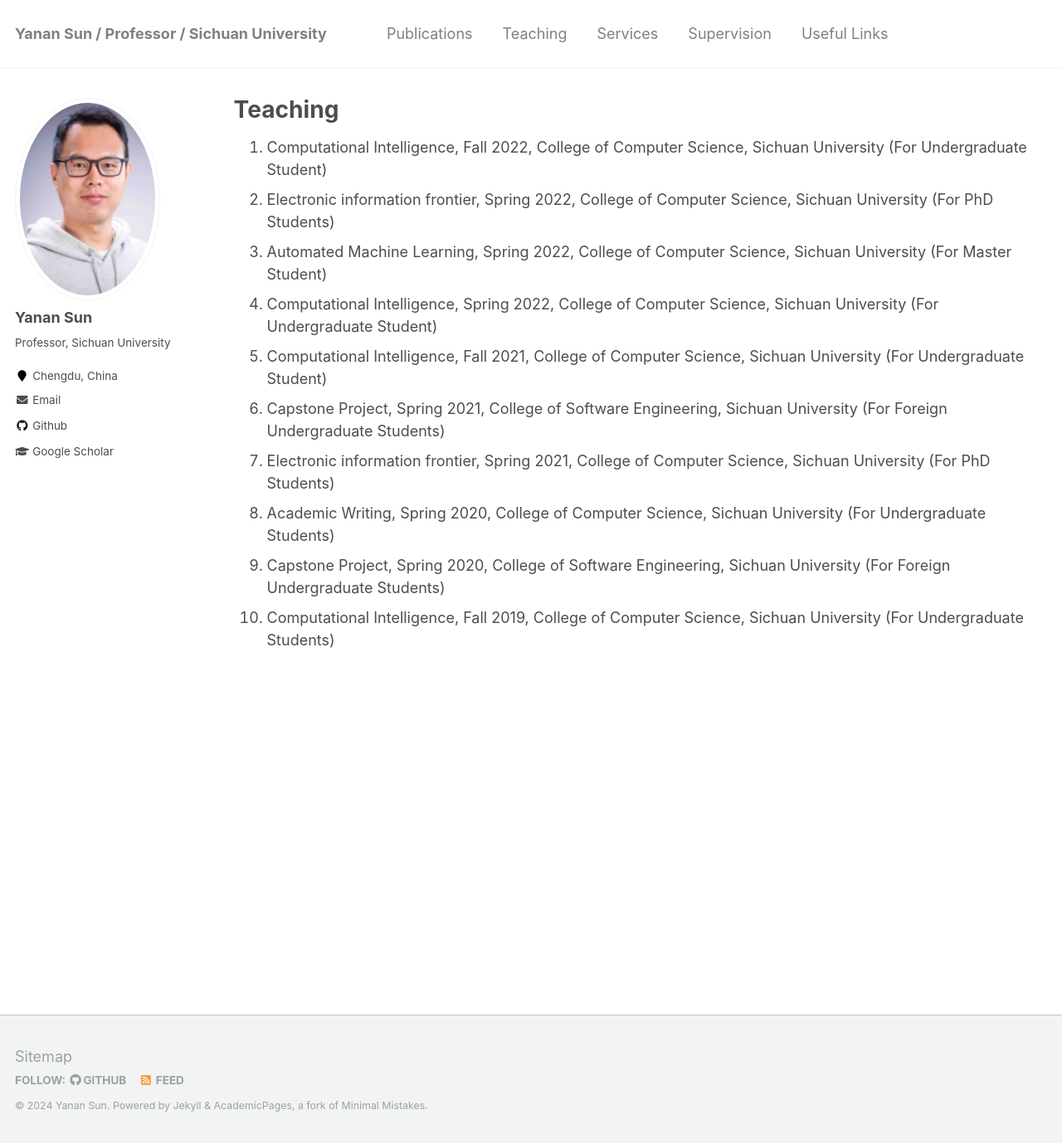
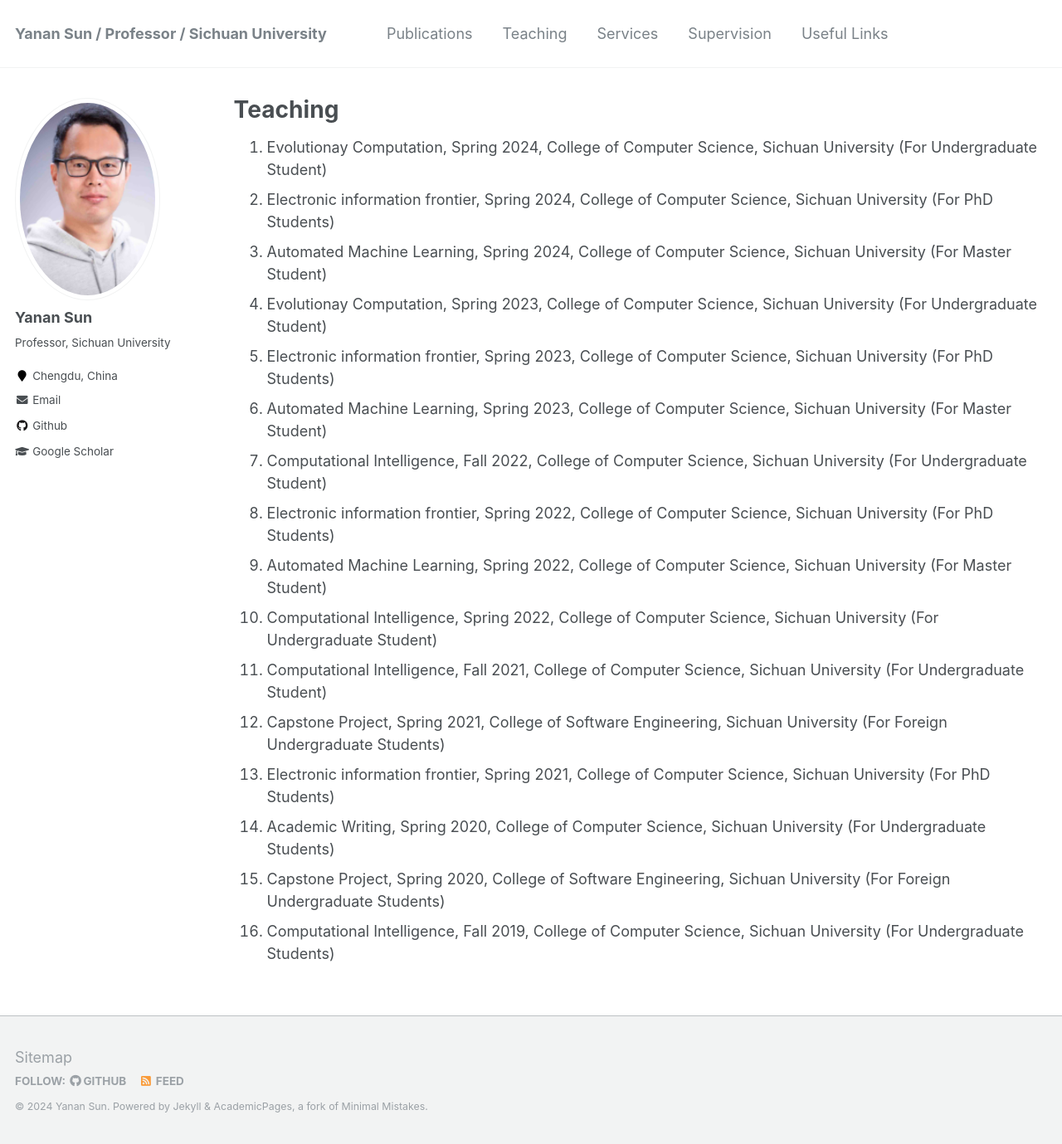
Before and after one commit to yn-sun/yn-sun.github.io, a Jekyll site: the page built from _pages/teaching.md, in a window 1280 px wide and 1379 px high. Shown: the whole window at 83% size. Built offline with Jekyll 4.4.1, drawn with Linux system fonts in a browser that asks for light colours; comment, search, counter and statistics services are not loaded.

Commit message:
Update teaching.md

```diff
--- a/_pages/teaching.md
+++ b/_pages/teaching.md
@@ -5,13 +5,20 @@ permalink: /teaching/
 author_profile: true
 ---
 
-1.	Computational Intelligence, Fall 2022, College of Computer Science, Sichuan University (For Undergraduate Student)
-2.	Electronic information frontier, Spring 2022, College of Computer Science, Sichuan University (For PhD Students)
-3.	Automated Machine Learning, Spring 2022, College of Computer Science, Sichuan University (For Master Student)
-4.	Computational Intelligence, Spring 2022, College of Computer Science, Sichuan University (For Undergraduate Student)
-5.	Computational Intelligence, Fall 2021, College of Computer Science, Sichuan University (For Undergraduate Student)
-6.	Capstone Project, Spring 2021, College of Software Engineering, Sichuan University (For Foreign Undergraduate Students)
-7.	Electronic information frontier, Spring 2021, College of Computer Science, Sichuan University (For PhD Students)
-8.	Academic Writing, Spring 2020, College of Computer Science, Sichuan University (For Undergraduate Students)
-9.	Capstone Project, Spring 2020, College of Software Engineering, Sichuan University (For Foreign Undergraduate Students)
-10.  Computational Intelligence, Fall 2019, College of Computer Science, Sichuan University (For Undergraduate Students)
+
+1.  Evolutionay Computation, Spring 2024, College of Computer Science, Sichuan University (For Undergraduate Student)
+2.  Electronic information frontier, Spring 2024, College of Computer Science, Sichuan University (For PhD Students)
+3.  Automated Machine Learning, Spring 2024, College of Computer Science, Sichuan University (For Master Student)
+4.  Evolutionay Computation, Spring 2023, College of Computer Science, Sichuan University (For Undergraduate Student)
+5.  Electronic information frontier, Spring 2023, College of Computer Science, Sichuan University (For PhD Students)
+6.  Automated Machine Learning, Spring 2023, College of Computer Science, Sichuan University (For Master Student)
+7.	Computational Intelligence, Fall 2022, College of Computer Science, Sichuan University (For Undergraduate Student)
+8.	Electronic information frontier, Spring 2022, College of Computer Science, Sichuan University (For PhD Students)
+9.	Automated Machine Learning, Spring 2022, College of Computer Science, Sichuan University (For Master Student)
+10.	Computational Intelligence, Spring 2022, College of Computer Science, Sichuan University (For Undergraduate Student)
+11.	Computational Intelligence, Fall 2021, College of Computer Science, Sichuan University (For Undergraduate Student)
+12.	Capstone Project, Spring 2021, College of Software Engineering, Sichuan University (For Foreign Undergraduate Students)
+13.	Electronic information frontier, Spring 2021, College of Computer Science, Sichuan University (For PhD Students)
+14.	Academic Writing, Spring 2020, College of Computer Science, Sichuan University (For Undergraduate Students)
+15.	Capstone Project, Spring 2020, College of Software Engineering, Sichuan University (For Foreign Undergraduate Students)
+16.  Computational Intelligence, Fall 2019, College of Computer Science, Sichuan University (For Undergraduate Students)
```
